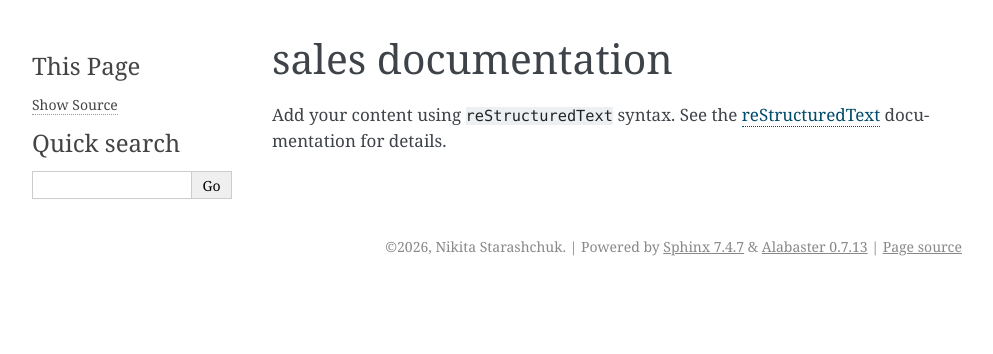
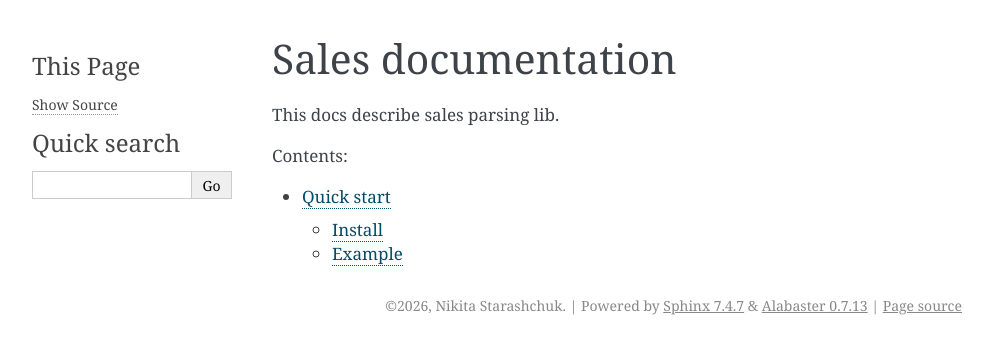
Before and after one commit to devstarash/fossdev, a Sphinx documentation site: the page built from docs/source/index.rst, in a window 1280 px wide. Shown: the top 354 px of the page, without its empty margins (148-1141 px from the left). Built offline with Sphinx 7.4.7, drawn with Linux system fonts in a browser that asks for light colours.

Commit message:
docs: update project documentation in markdown format

```diff
--- a/docs/source/conf.py
+++ b/docs/source/conf.py
@@ -14,7 +14,17 @@
 # -- General configuration ---------------------------------------------------
 # https://www.sphinx-doc.org/en/master/usage/configuration.html#general-configuration
 
-extensions = []
+extensions = [
+    "myst_parser",
+
+
+]
+source_suffix = {
+    ".md" : "markdown",
+    ".rst" : "restructuredtext"
+}
+
+
 
 templates_path = ['_templates']
 exclude_patterns = []
--- a/docs/source/index.rst
+++ b/docs/source/index.rst
@@ -3,14 +3,15 @@
    You can adapt this file completely to your liking, but it should at least
    contain the root `toctree` directive.
 
-sales documentation
+Sales documentation
 ===================
 
-Add your content using ``reStructuredText`` syntax. See the
-`reStructuredText <https://www.sphinx-doc.org/en/master/usage/restructuredtext/index.html>`_
-documentation for details.
+This docs describe sales parsing lib.
 
 
 .. toctree::
    :maxdepth: 2
    :caption: Contents:
+
+
+   QUICKSTART
```
Also changed, not shown: docs/source/QUICKSTART.md (added, +16 -0 lines).
